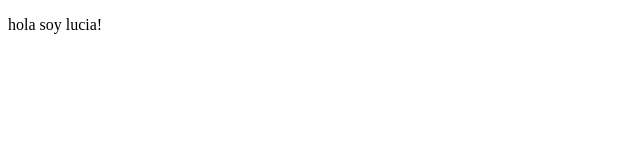
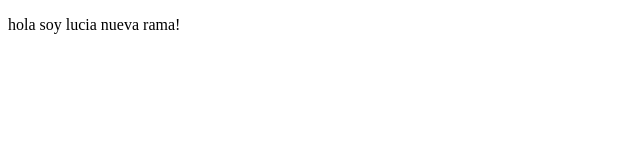
Before and after one commit to Compu3Unla/heladeria-vittorio-2024-2, a plain HTML site: page index.html in a window 1280 px wide. Shown: the full height of the page, 0-640 px from the left. Drawn offline with Linux system fonts and the light colour scheme.

Commit message:
rama minuscula

```diff
--- a/index.html
+++ b/index.html
@@ -7,7 +7,7 @@
 
 </head>
 <body>
-    <p>hola soy lucia!</p>
+    <p>hola soy lucia nueva rama!</p>
 
 </body>
 </html>
```
